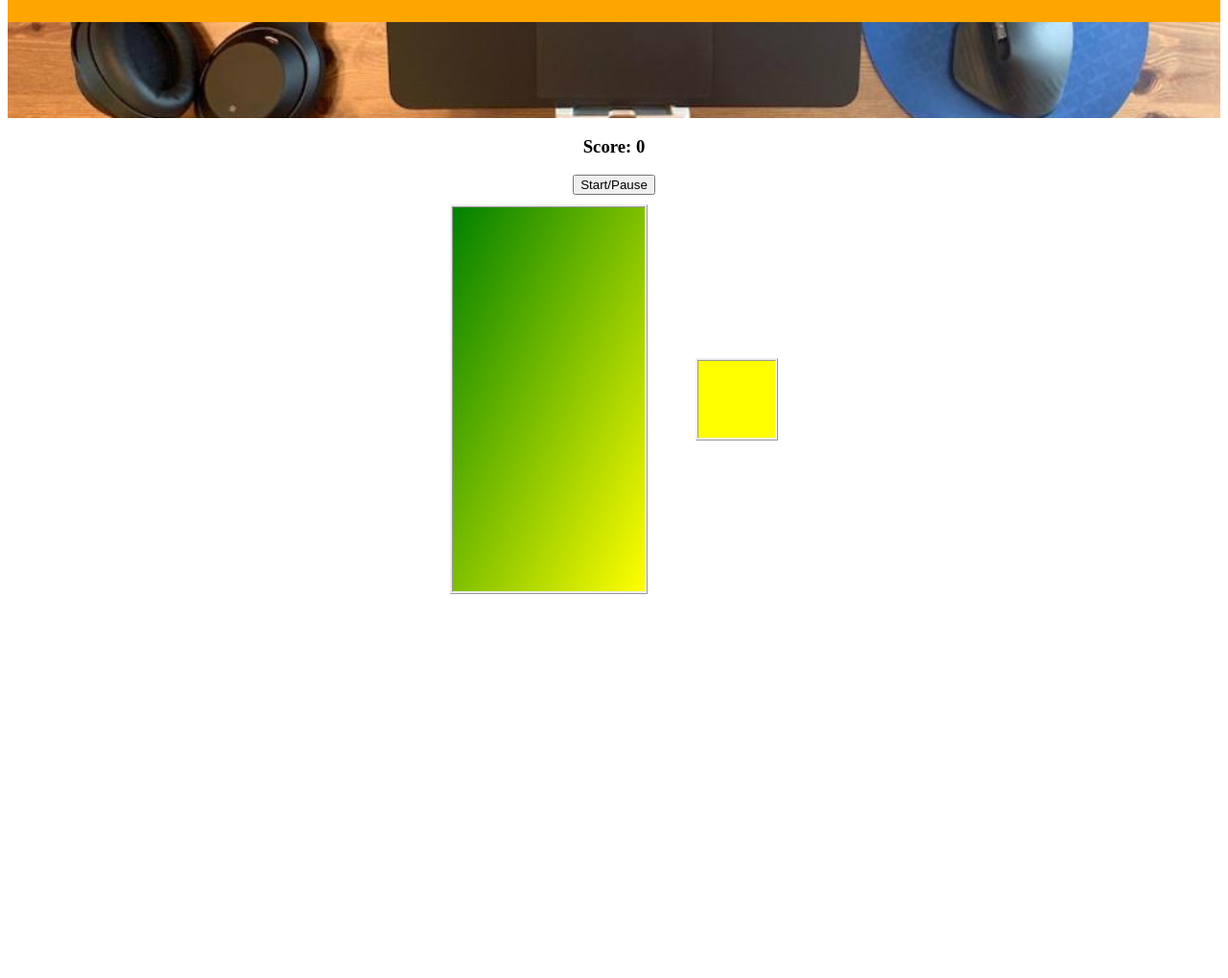
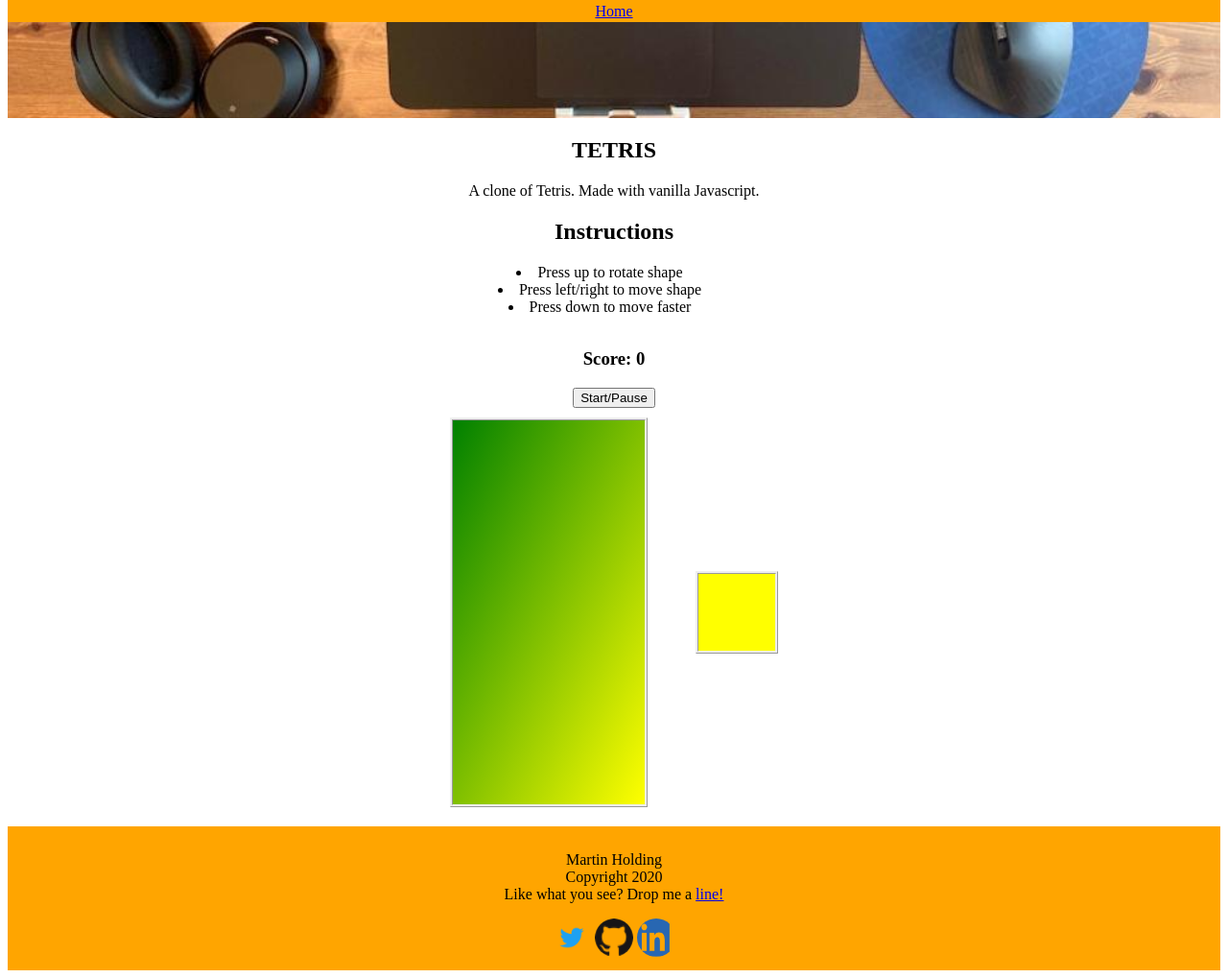
Before and after one commit to MartinHolding/Portfolio-Web-Page, a plain HTML site: page pages/tetris/tetris.html in a window 1280 px wide. Shown: the part 185-1204 px from the top of the page at 96% size. Before the commit the page ends 821 px from the top, so only its background shows below. Drawn offline with Linux system fonts and the light colour scheme.

Commit message:
add instructions add home page link to title add margins to bottom of tetris game div

```diff
--- a/pages/tetris/tetris.html
+++ b/pages/tetris/tetris.html
@@ -12,9 +12,21 @@
          <div class="banner-container" id="title-banner">
             <div id="banner-text">
                 <h1>I am developing. I am Martin.</h1>
+                <a href="../../main.html"> <p>Home</p></a>
+
             </div>
         </div>
         <!-- Game Container -->
+        <div id="instructions-container">
+            <h2>TETRIS</h2>
+            <p> A clone of Tetris. Made with vanilla Javascript.</p>
+            <h2>Instructions</h2>
+            <ul>
+                <li> Press up to rotate shape </li>
+                <li> Press left/right to move shape </li>
+                <li> Press down to move faster </li>
+            </ul>
+        </div>
         <div class="score-container">
             <h3>Score: <span id="score"> 0</span></h3>
             <button id="start-button">Start/Pause</button>
@@ -253,5 +265,11 @@
             </div>
         </div>
     </body>
+    <footer class="banner-container", id="footer-banner">
+        <p>Martin Holding <br> Copyright 2020 <br> Like what you see? Drop me a <a target="_blank" href="mailto:martinholding89@gmail.com">line!</a></p>
+        <a target="_blank" href="https://twitter.com/I_am_holding"><img src="../../images/Twitter_Logo_Blue.png"></a>
+        <a target="_blank" href="https://github.com/MartinHolding"><img src="../../images/GitHub-Mark-32px.png"></a>
+        <a target="_blank" href="https://www.linkedin.com/in/martinholding/"><img src="../../images/LI-In-Bug.png"></a>
+    </footer>
 
 </html>
--- a/pages/tetris/tetrisStyles.css
+++ b/pages/tetris/tetrisStyles.css
@@ -23,10 +23,19 @@
   }
 
   /*Tetris Game Styles */
+#instructions-container {
+    display: block;
+    text-align: center;
+  }
+  ul {
+    list-style-position: inside;
+    transform: translateX(-35px)
+  }
 #container {
     display: flex;
     align-items: center;
     justify-content: center;
+    margin-bottom: 20px;
 }
 .score-container {
     display: flex;
@@ -67,3 +76,20 @@
     height: 20px;
     width: 20px;
 }
+
+/* Footer Styles */
+#footer-banner {
+    background-color: orange;
+    display: inline-block;
+    height: 150px;
+  }
+  #footer-banner img {
+    width: 40px;
+    height: 40px;
+    border-radius: 50%;
+    padding: 5px, 10px;
+
+  }
+  #footer-banner p {
+    display: block;
+  }
```
